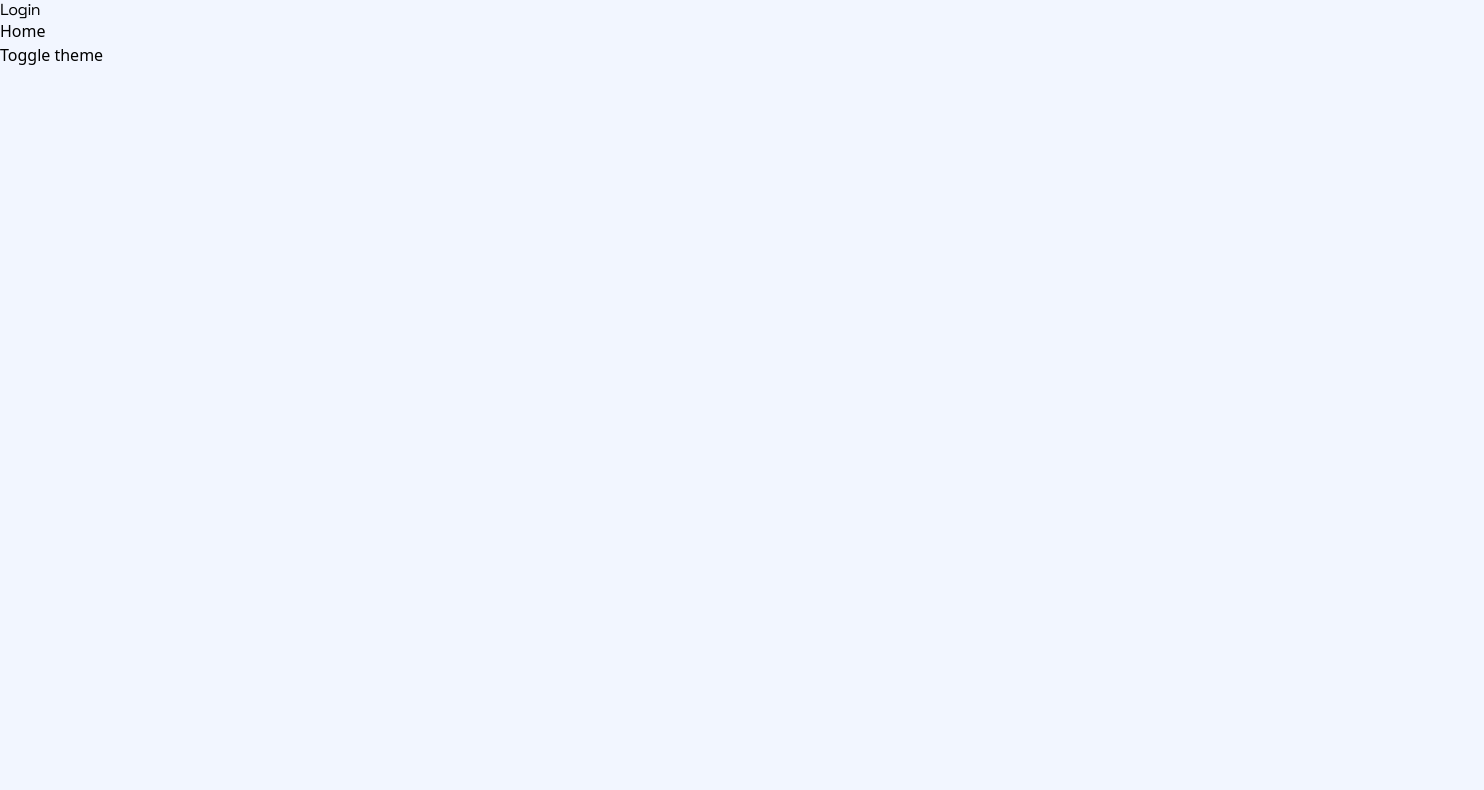
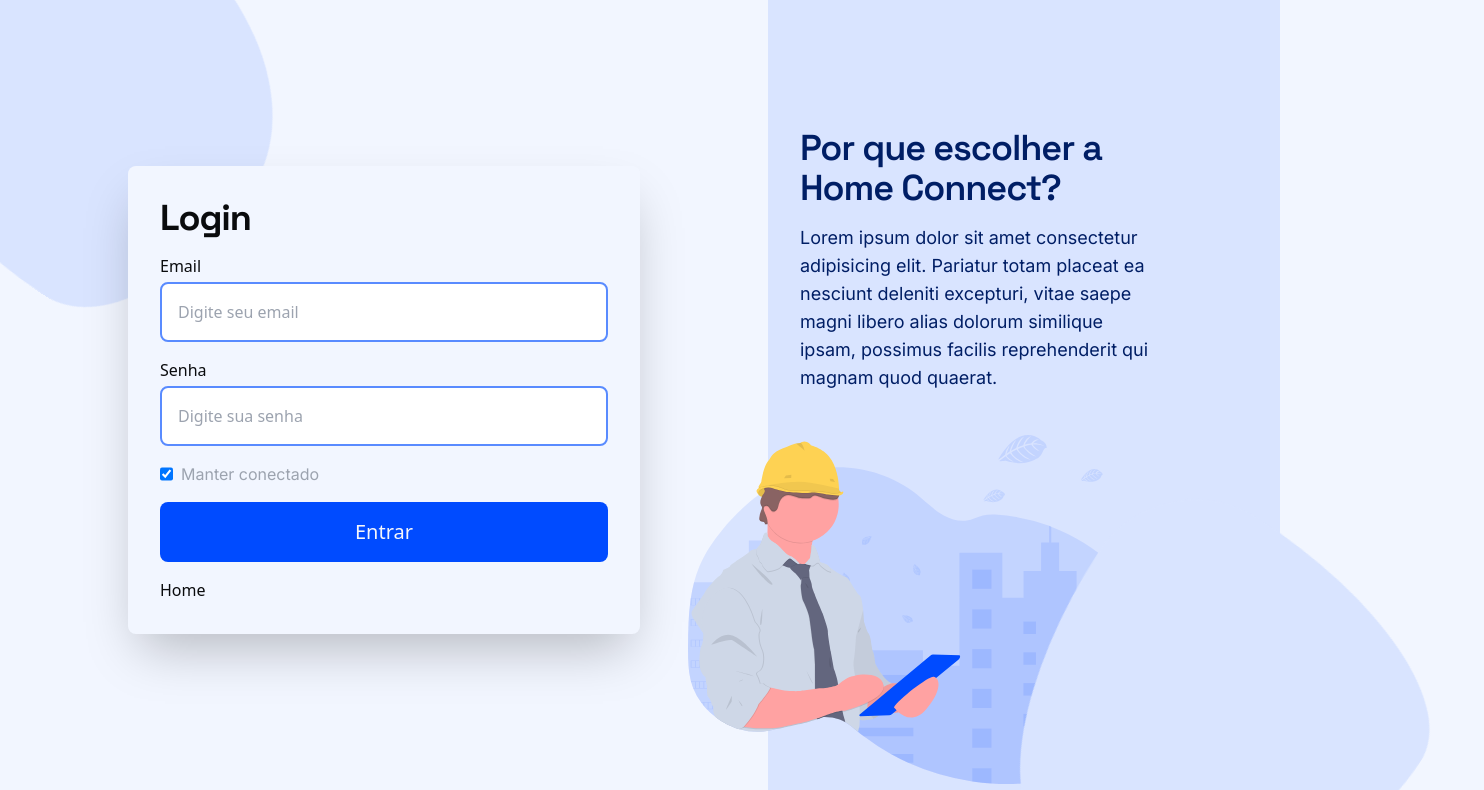
Before and after one commit to Joao-Eduardo-AJ/home-connect-crm, a Next.js app: page /login in a window 1280 px wide. Shown: the top 790 px of the page, 1484 px wide, since content can reach past the window. Built offline with nearby package versions, Linux system fonts and the light colour scheme.

Commit message:
feat: adds login page

```diff
--- a/src/app/login/page.tsx
+++ b/src/app/login/page.tsx
@@ -1,10 +1,43 @@
+import { FloatingBalls } from "@/components/floating-ball";
+import { Input } from "@/components/input";
+import Image from "next/image";
 import Link from "next/link";
 
 const Login = () => (
-  <div>
-    <h1>Login</h1>
-    <Link href="/">Home</Link>
-  </div>
+  <main className="flex h-svh items-center justify-between text-gray-800">
+    <FloatingBalls />
+    <section className="grid w-full max-w-lg gap-4 rounded-lg bg-background-light p-4 text-sm text-text-900 dark:bg-background-dark dark:text-text-300 esm:mx-14 esm:p-8 esm:text-base esm:shadow-2xl sm:ml-[10%] md:mx-auto">
+      <h1 className="text-3xl font-bold esm:text-4xl">Login</h1>
+      <Input label="Email" placeholder="Digite seu email" />
+      <Input label="Senha" placeholder="Digite sua senha" />
+      <label className="flex gap-2 text-gray-400">
+        <input type="checkbox" defaultChecked />
+        <p>Manter conectado</p>
+      </label>
+      <button className="rounded-lg bg-primary-600 p-2 text-lg text-text-100 dark:bg-primary-900 dark:text-text-300 esm:p-4 esm:text-xl">
+        Entrar
+      </button>
+      <Link href="/">Home</Link>
+    </section>
+    <section className="relative -z-20 flex h-full w-0 max-w-lg flex-col gap-4 bg-primary-200 text-primary-900 dark:bg-primary-900 dark:text-primary-100 lg:w-full lg:pl-8 lg:pr-32 lg:pt-32">
+      <h2 className="text-4xl font-semibold">
+        Por que escolher a Home Connect?
+      </h2>
+      <p className="text-lg">
+        Lorem ipsum dolor sit amet consectetur adipisicing elit. Pariatur totam
+        placeat ea nesciunt deleniti excepturi, vitae saepe magni libero alias
+        dolorum similique ipsam, possimus facilis reprehenderit qui magnam quod
+        quaerat.
+      </p>
+      <Image
+        src="/images/login.svg"
+        alt=""
+        width={480}
+        height={480}
+        className="absolute -left-20 bottom-4"
+      />
+    </section>
+  </main>
 );
 
 export default Login;
```
